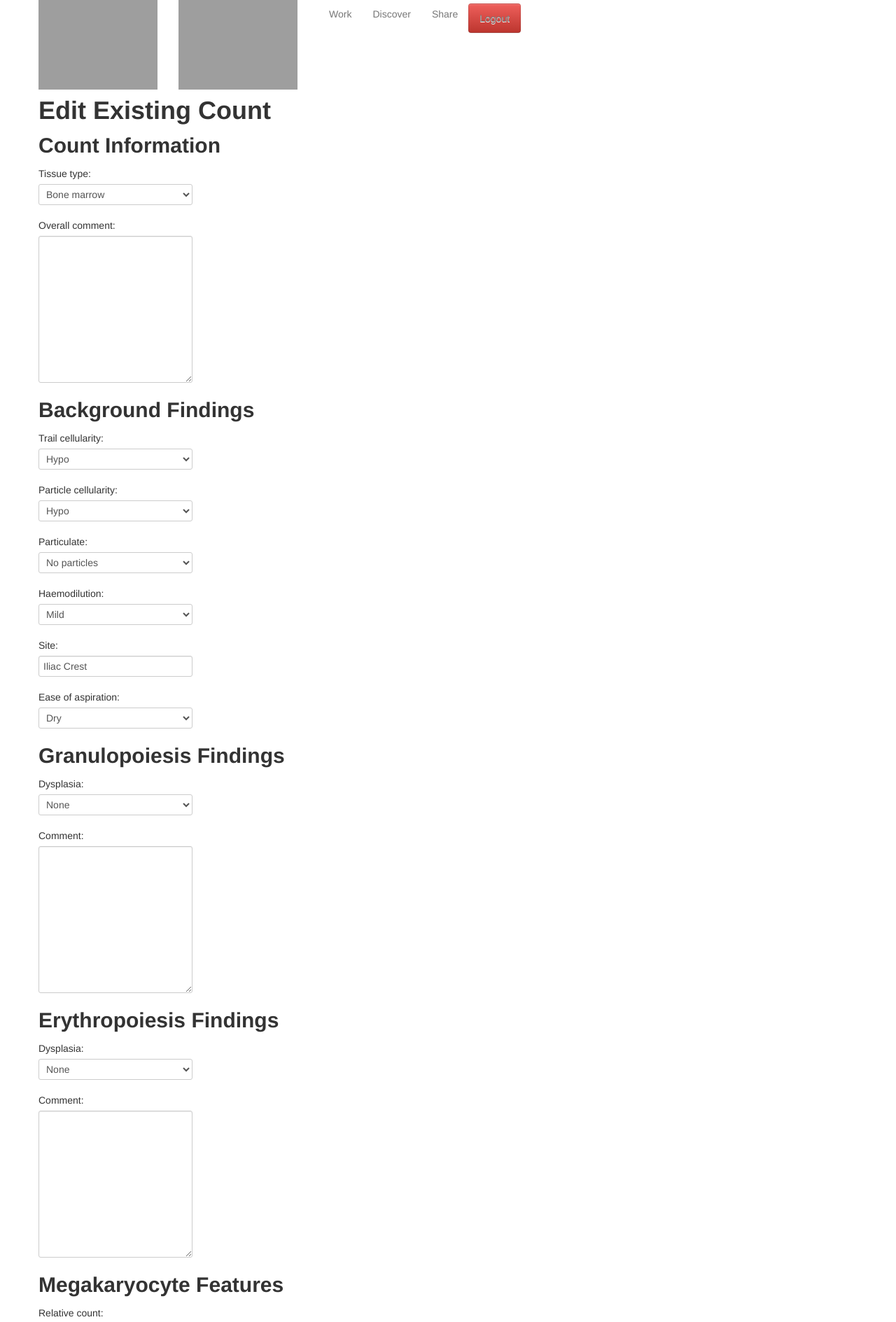
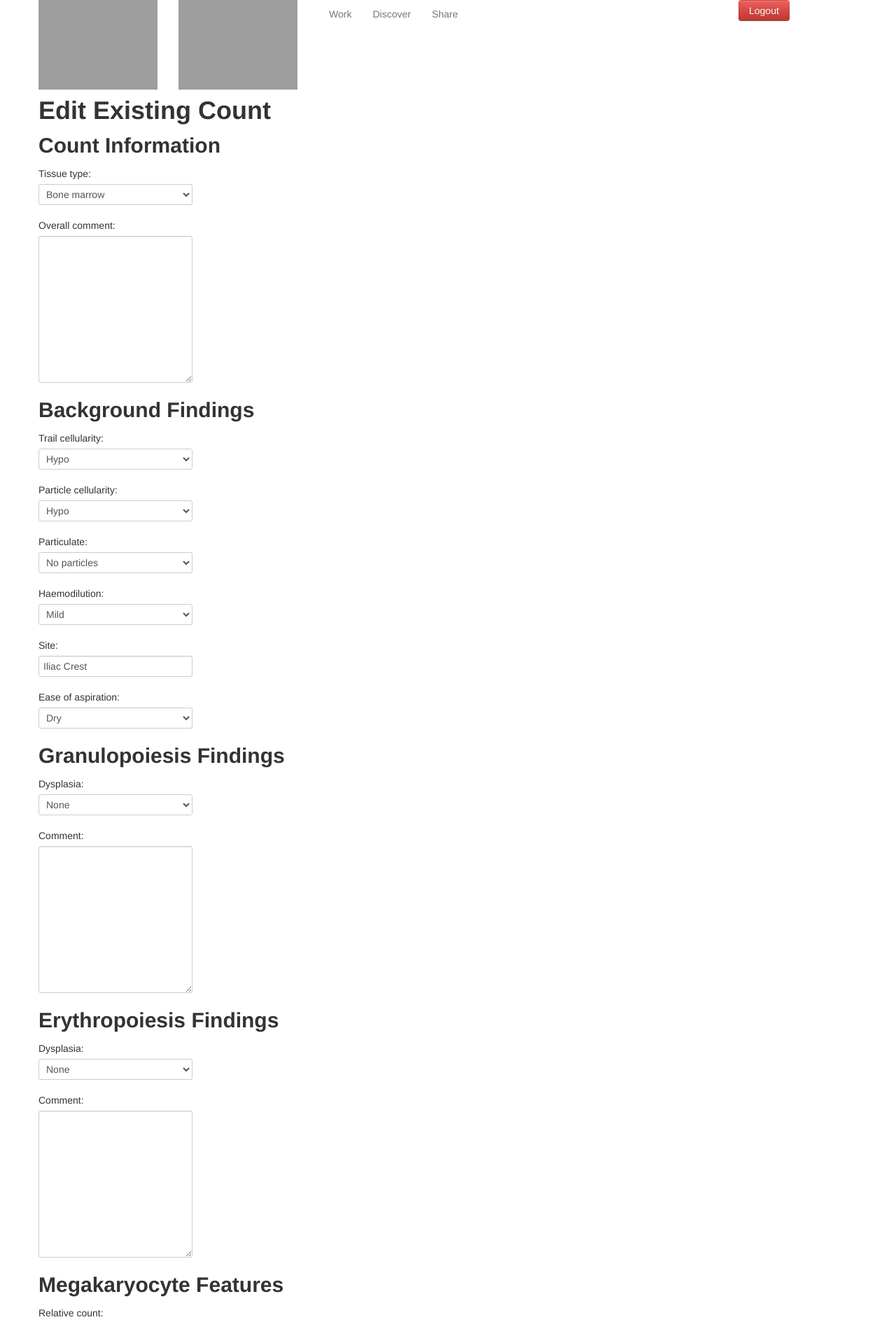
Before and after one commit to cellcounter/cellcounter, a Django app: page /count/1/edit/ in a window 1280 px wide. Shown: the top 1889 px of the page at 70% size. Run offline with Django 3.2, Linux system fonts and the light colour scheme; a user stored in the database is signed in; data comes from the database, SQL or seed files in the repository; parts of the project's set-up code (start-up, migrations or seed data) failed here and were passed over; grey boxes are pictures that could not be loaded.

Commit message:
Move login/out button to own span, style with Bootstrap buttons

```diff
--- a/cellcounter/main/templates/main/base.html
+++ b/cellcounter/main/templates/main/base.html
@@ -22,17 +22,19 @@
     <div class="span2">
         <a class="brand" href="/"><img src="{{ STATIC_URL }}images/title_logo.png"></img></a>
     </div>
-    <div class="span8 navbar">
+    <div class="span6 navbar">
         <ul class="nav">
             <li><a href="/count/new/">Work</a></li>
             <li><a href="http://wai2k.smugmug.com/bloodcount">Discover</a></li>
             <li><a href="/share/">Share</a></li>
-            {% if user.is_authenticated %}
-            <li><a class="btn btn-danger" href="/logout/">Logout</a></li>
-            {% else %}
-            <li><a class="btn btn-warning" href="/login/">Login</a></li>
-            {% endif %}
         </ul>
+    </div>
+    <div class="span2">
+        {% if user.is_authenticated %}
+        <a class="btn btn-danger" href="/logout/">Logout</a></li>
+        {% else %}
+        <a class="btn btn-success" href="/login/">Login</a></li>
+        {% endif %}
     </div>
 </div>
 
```
